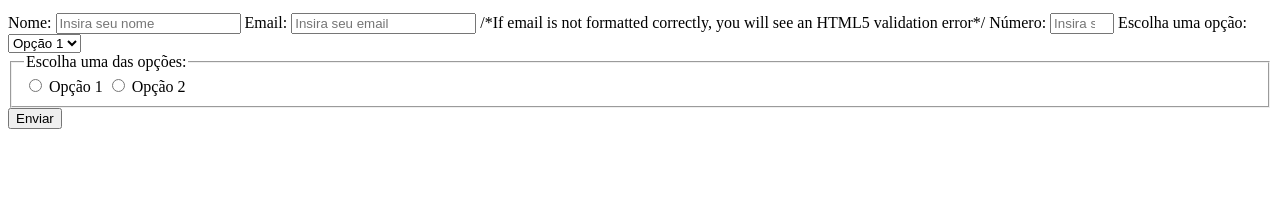
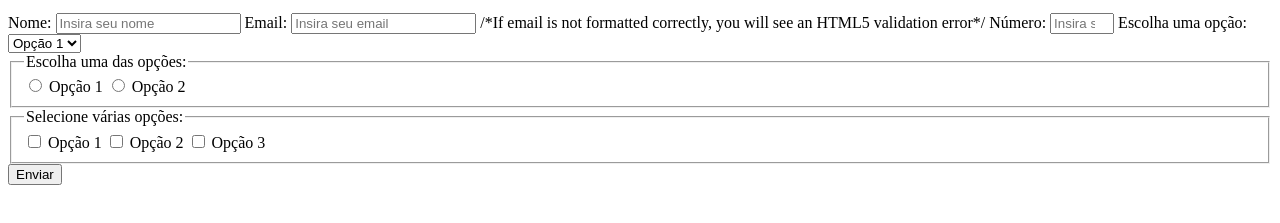
Before and after one commit to mariana-cgsilva/FormularioInteresses, a plain HTML site: page index.html in a window 1280 px wide. Shown: the part 101-324 px from the top of the page. Drawn offline with Linux system fonts and the light colour scheme.

Commit message:
Checkboxes

```diff
--- a/index.html
+++ b/index.html
@@ -40,6 +40,24 @@
             <input type="radio" name="radio-option" value="option2"> Opção 2
           </label>
         </fieldset>
+
+        <!-- Checkboxes -->
+        <fieldset>
+          <legend>Selecione várias opções:</legend>
+          <!-- Checkbox option 1 -->
+          <label>
+              <input type="checkbox" name="checkbox-option" value="option1"> Opção 1
+          </label>
+          <!-- Checkbox option 2 -->
+          <label>
+              <input type="checkbox" name="checkbox-option" value="option2"> Opção 2
+          </label>
+          <!-- Checkbox option 3 -->
+          <label>
+              <input type="checkbox" name="checkbox-option" value="option3"> Opção 3
+          </label>
+        </fieldset>
+
         <button type="submit">Enviar</button>
       </form>
     </main>
```
